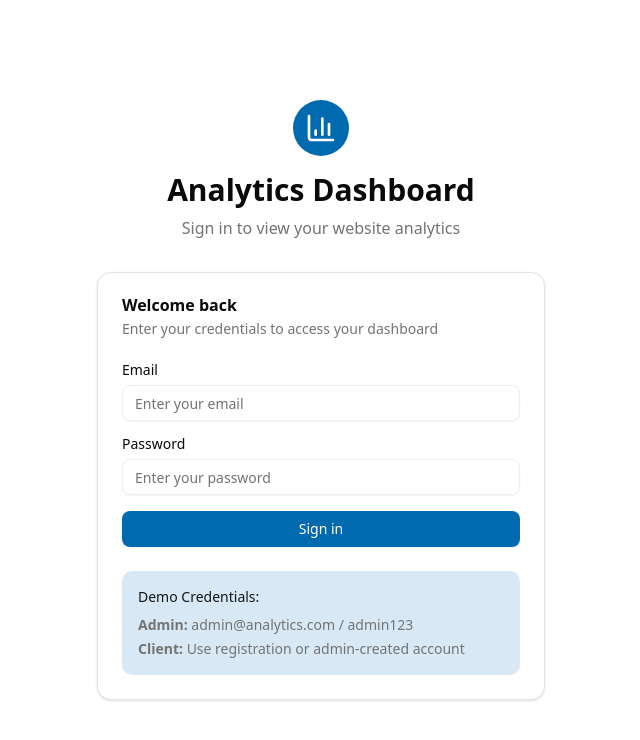
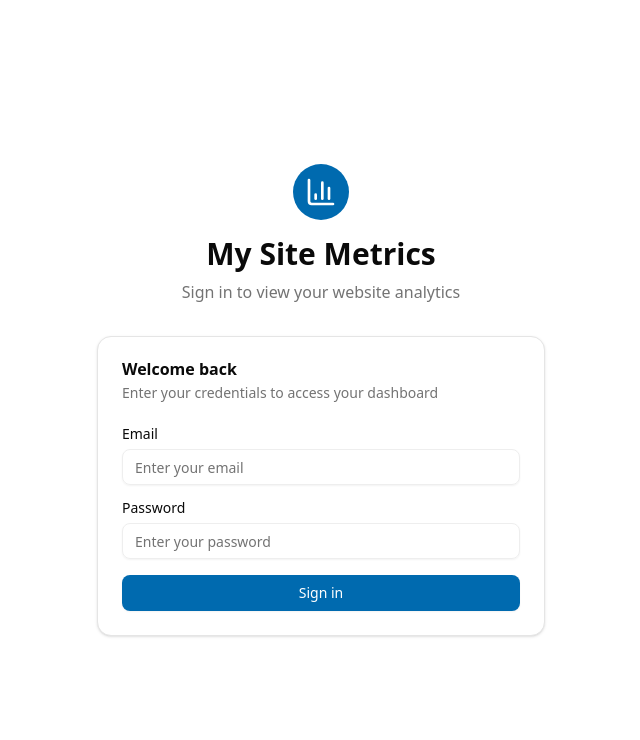
Before and after one commit to adam-infinite/mysitemetrics-dashboard, a React (Vite) app: page / in a window 1280 px wide. Shown: the top 740 px of the page, without its empty margins (319-959 px from the left). Built offline with nearby package versions, Linux system fonts and the light colour scheme; no server answers.

Commit message:
Update Login.jsx

```diff
--- a/src/components/Login.jsx
+++ b/src/components/Login.jsx
@@ -38,7 +38,7 @@ export default function Login({ onLogin }) {
               <BarChart3 className="h-8 w-8 text-primary-foreground" />
             </div>
           </div>
-          <h1 className="text-3xl font-bold text-foreground">Analytics Dashboard</h1>
+          <h1 className="text-3xl font-bold text-foreground">My Site Metrics</h1>
           <p className="text-muted-foreground mt-2">
             Sign in to view your website analytics
           </p>
@@ -101,17 +101,6 @@ export default function Login({ onLogin }) {
                 )}
               </Button>
             </form>
-
-            {/* Demo credentials */}
-            <div className="mt-6 p-4 bg-secondary/50 rounded-lg">
-              <p className="text-sm font-medium text-secondary-foreground mb-2">
-                Demo Credentials:
-              </p>
-              <div className="text-sm text-muted-foreground space-y-1">
-                <p><strong>Admin:</strong> admin@analytics.com / admin123</p>
-                <p><strong>Client:</strong> Use registration or admin-created account</p>
-              </div>
-            </div>
           </CardContent>
         </Card>
       </div>
```
